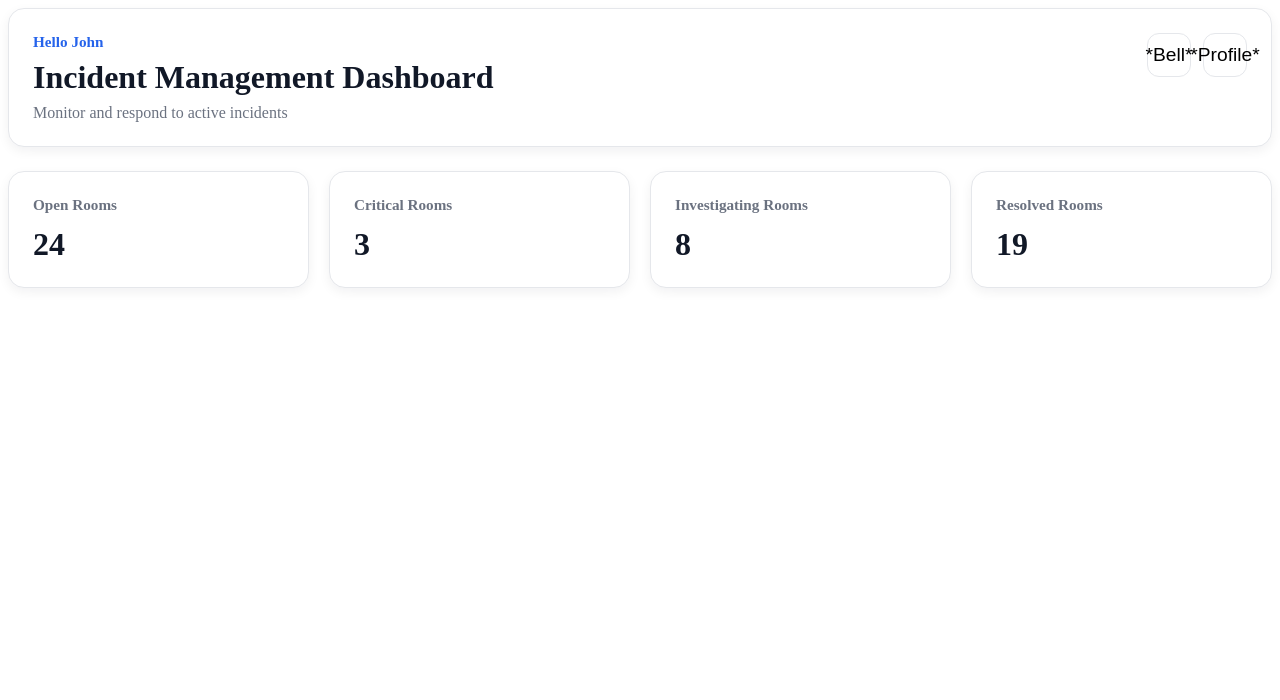
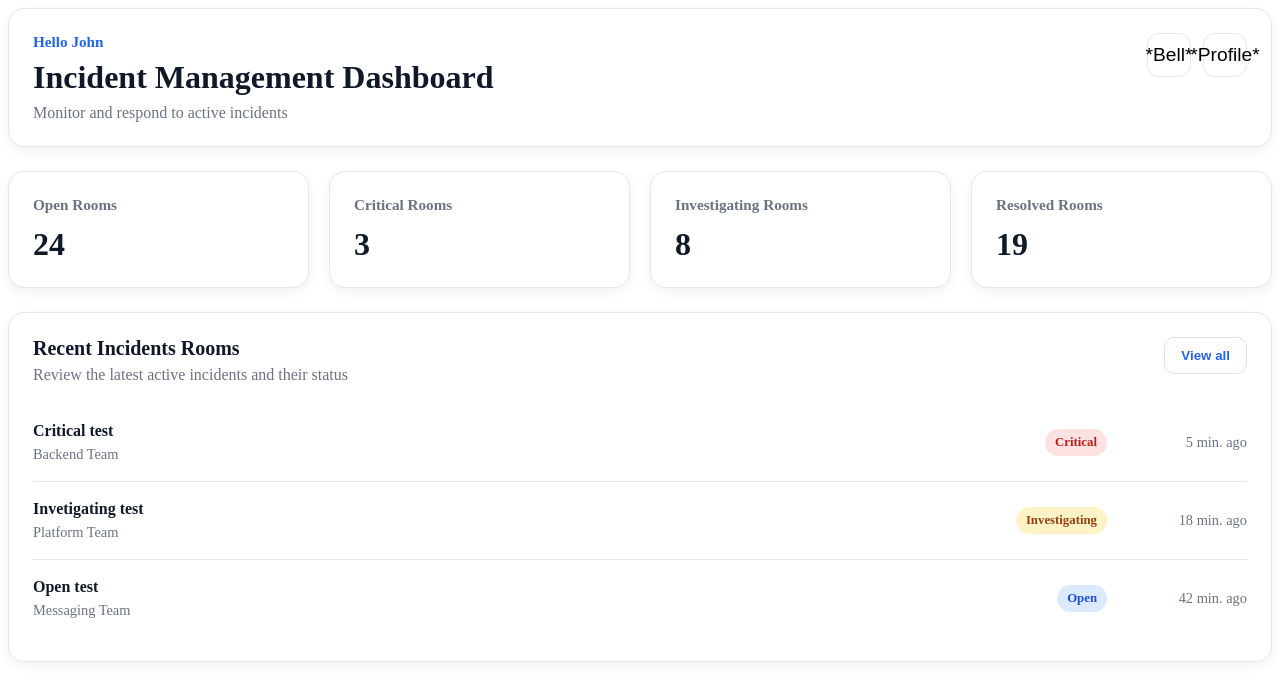
Before and after one commit to MannyPowerz/incidentiq, a React (Vite) app in the folder client/: page /dashboard in a window 1280 px wide. Shown: the top 700 px of the page. Built offline with nearby package versions, Linux system fonts and the light colour scheme.

Commit message:
Add incident rooms section

```diff
--- /dev/null
+++ b/client/src/components/dashboard/RecentIncidents.css
@@ -0,0 +1,140 @@
+/* incidents panel */
+.recent-incidents {
+  margin-top: 24px;
+  padding: 24px;
+  background-color: #ffffff;
+  border: 1px solid #e5e7eb;
+  border-radius: 16px;
+  box-shadow: 0 4px 12px rgba(15, 23, 42, 0.06);
+}
+
+
+/* Header layout */
+.recent-incidents-header {
+  display: flex;
+  align-items: flex-start;
+  justify-content: space-between;
+  gap: 20px;
+  margin-bottom: 20px;
+}
+
+/* Section title */
+.recent-incidents-header h2 {
+  margin: 0;
+  font-size: 1.25rem;
+  color: #111827;
+}
+
+/* Supporting text */
+.recent-incidents-header p {
+  margin: 6px 0 0;
+  color: #6b7280;
+}
+
+/* Button to navigate to complete list */
+.view-all-button {
+  padding: 10px 16px;
+  border: 1px solid #dbe3ef;
+  border-radius: 10px;
+  background-color: #ffffff;
+  color: #2563eb;
+  font-weight: 600;
+  cursor: pointer;
+}
+
+/* Adds feedback when hovering */
+.view-all-button:hover {
+  background-color: #eff6ff;
+}
+
+/* Holds all incident rows */
+.incident-list {
+  display: flex;
+  flex-direction: column;
+}
+
+/* Individual row */
+.incident-item {
+  display: grid;
+  grid-template-columns: minmax(0, 1fr) auto minmax(120px, auto);
+  align-items: center;
+  gap: 20px;
+  padding: 18px 0;
+  border-top: 1px solid #e5e7eb;
+}
+
+/* Removes the divider above the first incident */
+.incident-item:first-child {
+  border-top: none;
+}
+
+/* Incident title */
+.incident-main h3 {
+  margin: 0;
+  font-size: 1rem;
+  color: #111827;
+}
+
+/* Incident owner */
+.incident-main p {
+  margin: 6px 0 0;
+  font-size: 0.9rem;
+  color: #6b7280;
+}
+
+/* Shared status badge styling */
+.incident-status {
+  display: inline-flex;
+  align-items: center;
+  justify-content: center;
+  padding: 6px 10px;
+  border-radius: 999px;
+  font-size: 0.8rem;
+  font-weight: 700;
+}
+
+/* Critical incident badge */
+.incident-status-critical {
+  background-color: #fee2e2;
+  color: #b91c1c;
+}
+
+/* Investigating incident badge */
+.incident-status-investigating {
+  background-color: #fef3c7;
+  color: #92400e;
+}
+
+/* Open incident badge */
+.incident-status-open {
+  background-color: #dbeafe;
+  color: #1d4ed8;
+}
+
+/* Last updated timestamp */
+.incident-updated {
+  margin: 0;
+  color: #6b7280;
+  font-size: 0.9rem;
+  text-align: right;
+}
+
+/* Stacks incident information on smaller screens */
+@media (max-width: 700px) {
+  .recent-incidents-header {
+    flex-direction: column;
+  }
+
+  .incident-item {
+    grid-template-columns: 1fr;
+    gap: 10px;
+  }
+
+  .incident-status {
+    justify-self: start;
+  }
+
+  .incident-updated {
+    text-align: left;
+  }
+}
--- /dev/null
+++ b/client/src/components/dashboard/RecentIncidents.jsx
@@ -0,0 +1,62 @@
+import "./RecentIncidents.css"
+
+// Temp data just for building purposes
+const incidents =[
+    {
+        id: 1,
+        title: "Critical test",
+        status: "Critical",
+        owner: "Backend Team",
+        updated: "5 min. ago"
+    },
+    {
+    id: 2,
+    title: "Invetigating test",
+    status: "Investigating",
+    owner: "Platform Team",
+    updated: "18 min. ago",
+  },
+  {
+    id: 3,
+    title: "Open test",
+    status: "Open",
+    owner: "Messaging Team",
+    updated: "42 min. ago",
+  },
+]
+
+export default function RecentIncidents() {
+    return (
+        <section className="recent-incidents">
+            <div className="recent-incidents-header">
+                <div>
+                    <h2>Recent Incidents Rooms</h2>
+                    <p>Review the latest active incidents and their status</p>
+                </div>
+
+                <button type="button" className="view-all-button">
+                    View all
+                </button>
+            </div>
+
+            <div className="incident-list">
+                {incidents.map((incident) => (
+                    <article className="incident-item" key={incident.id}>
+                        <div className="incident-main">
+                            <h3>{incident.title}</h3>
+                            <p>{incident.owner}</p>
+                        </div>
+
+                        <span className={`incident-status incident-status-${incident.status.toLowerCase()}`}>
+                            {incident.status}
+                        </span>
+
+                        <p className="incident-updated">
+                            {incident.updated}
+                        </p>
+                    </article>
+                ))}
+            </div>
+        </section>
+    )
+}
--- a/client/src/pages/DashboardPage.jsx
+++ b/client/src/pages/DashboardPage.jsx
@@ -1,6 +1,7 @@
 import "./DashboardPage.css"
 import DashboardHeader from "../components/dashboard/DashboardHeader"
 import StatisticsGrid from "../components/dashboard/StatisticsGrid"
+import RecentIncidents from "../components/dashboard/RecentIncidents"
 
 export default function DashboardPage() {
     return (
@@ -8,6 +9,7 @@ export default function DashboardPage() {
             <div className="dashboard-container">
                 <DashboardHeader />
                 <StatisticsGrid />
+                <RecentIncidents />
             </div>
         </main>
     )
```
